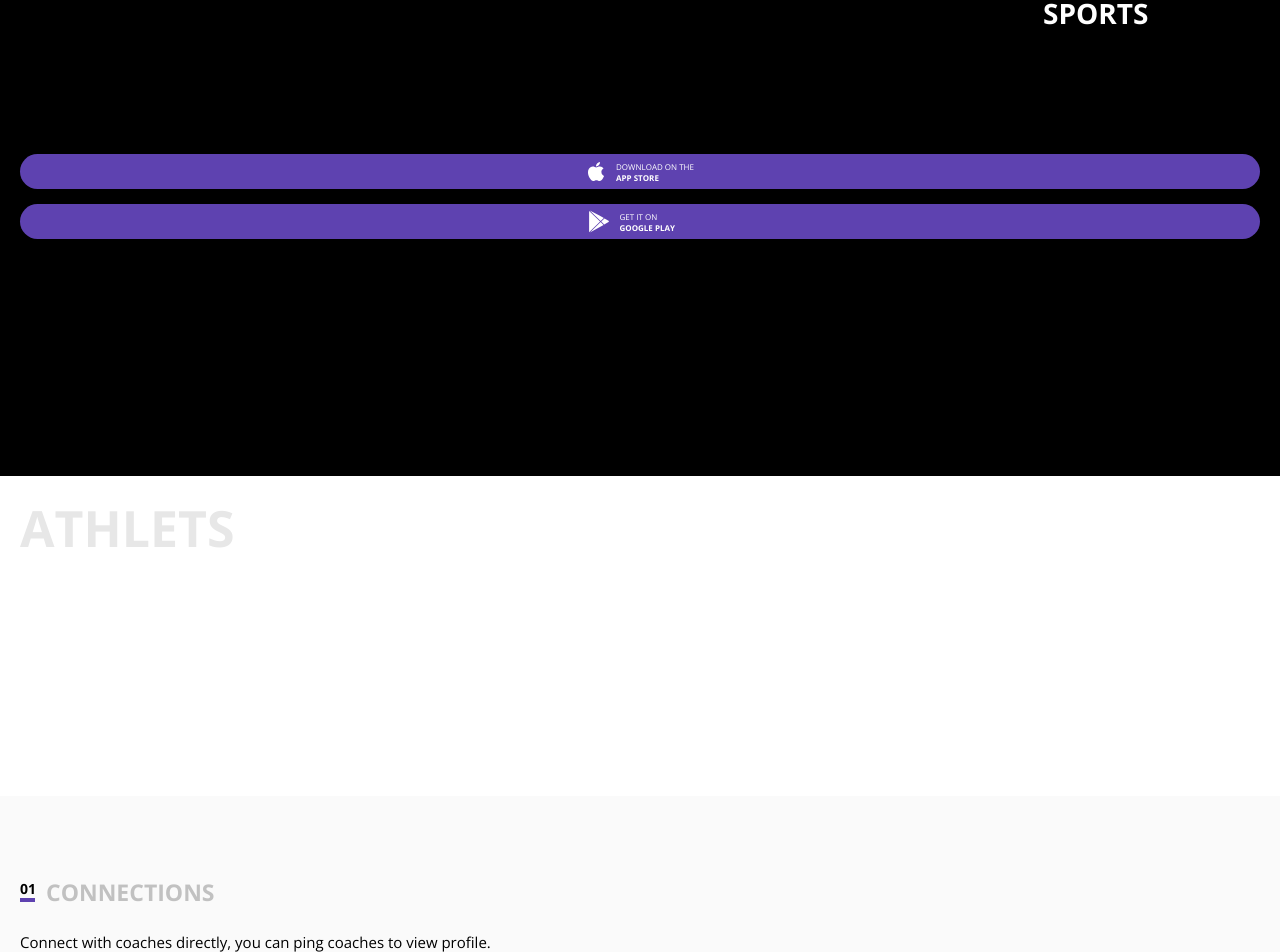
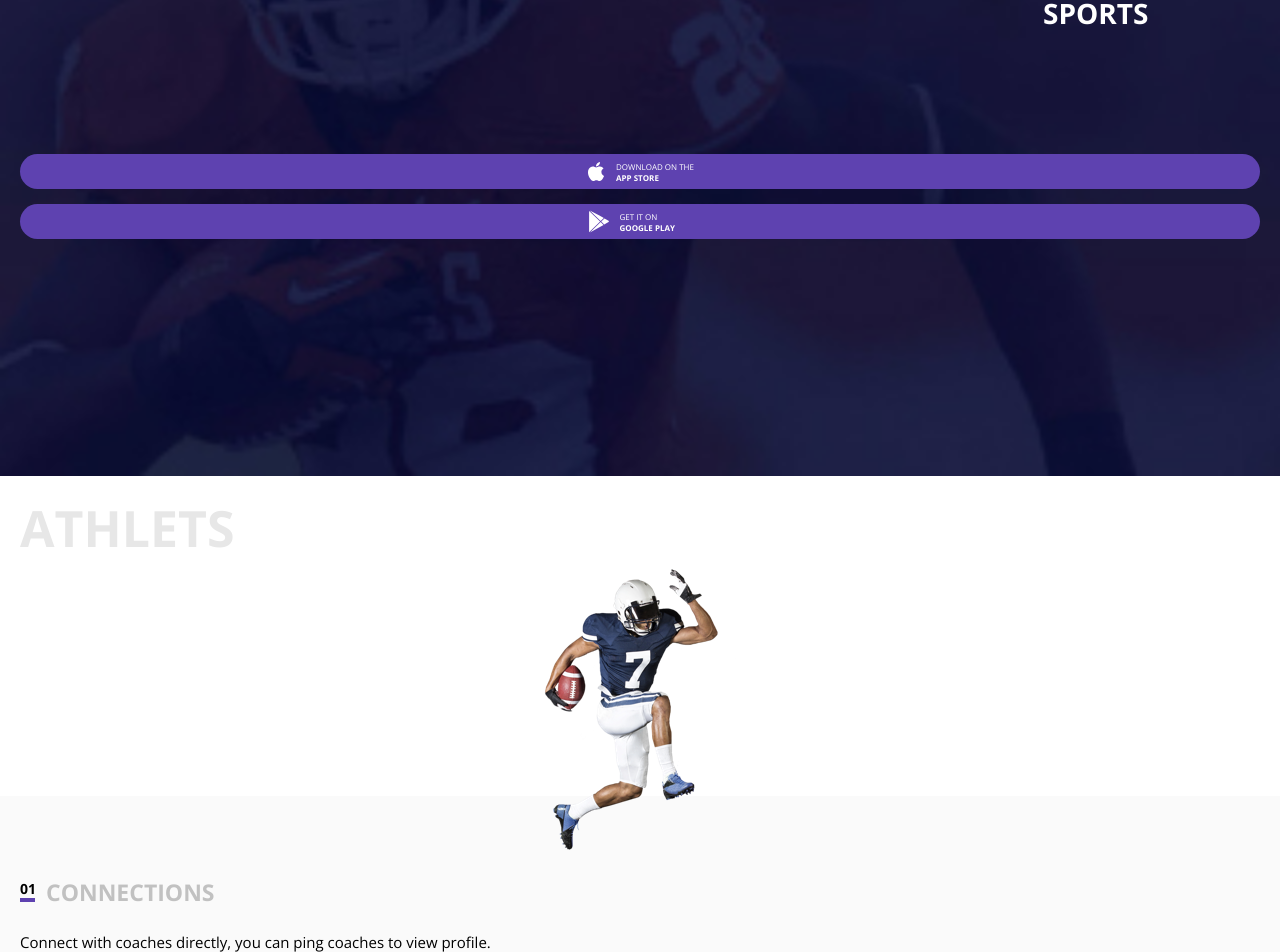
Before and after one commit to SKW1KR/mq-diplom.io, a plain HTML site: page index.html in a window 1280 px wide. Shown: the part 324-1276 px from the top of the page. Drawn offline with nearby package versions, Linux system fonts and the light colour scheme.

Commit message:
Update style.css

```diff
--- a/css/style.css
+++ b/css/style.css
@@ -18,7 +18,7 @@ body {
   height: 100vh;
   min-height: 568px;
   background-color: #121134;
-  background: url('320/header_bg_320.jpg') no-repeat;
+  background: url('../320/header_bg_320.jpg') no-repeat;
   background-size: cover;
   background-position: 50% 0;
 }
@@ -134,7 +134,7 @@ body {
   right: 0;
   bottom: 10px;
   content: '';
-  background: url('320/footballer_320.png') no-repeat center;
+  background: url('../320/footballer_320.png') no-repeat center;
   min-width: 320px;
   height: 281px;
   margin: auto;
```
